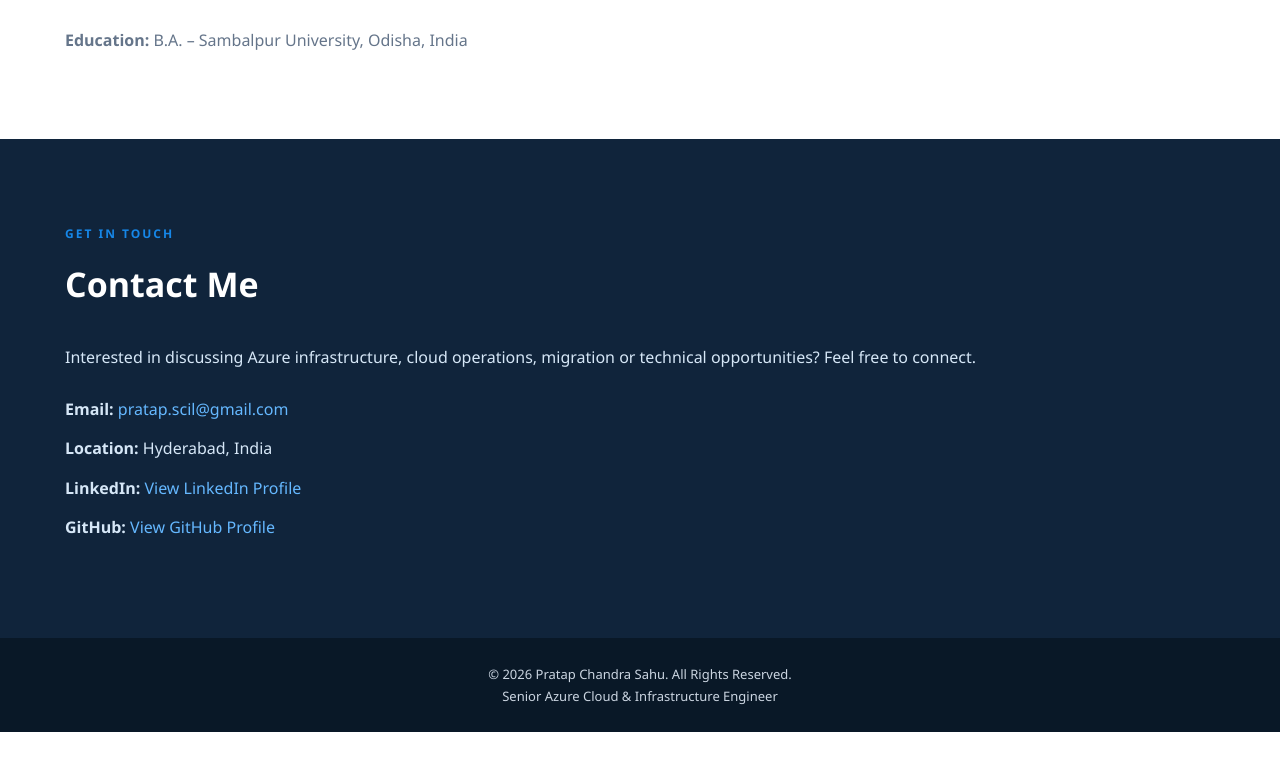
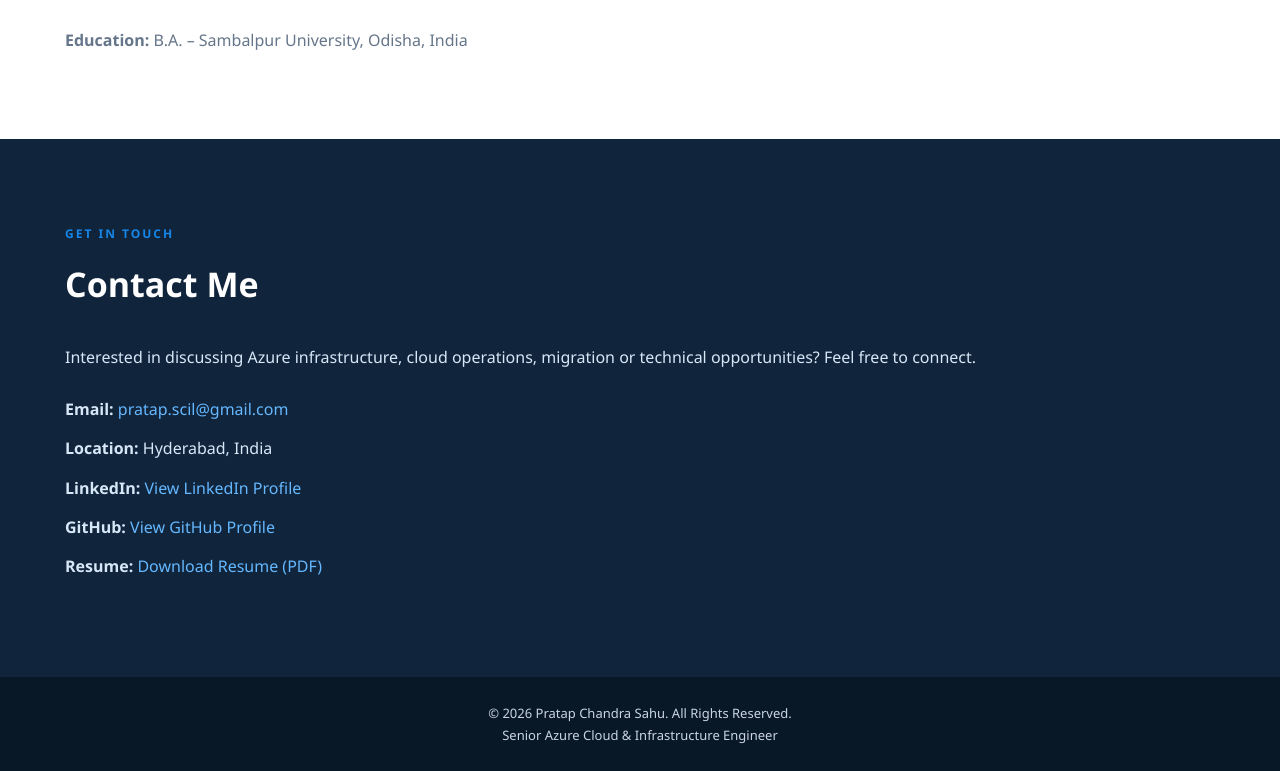
Before and after one commit to pratapscilgit/Pratap_Sahu.github.io, a plain HTML site: page index.html in a window 1280 px wide. Shown: the part 4319-5090 px from the top of the page. Before the commit the page ends 5051 px from the top, so only its background shows below. Drawn offline with Linux system fonts and the light colour scheme.

Commit message:
updated index.html for download resume section

```diff
--- a/index.html
+++ b/index.html
@@ -441,6 +441,14 @@
                 </a>
             </p>
 
+            <p>
+                <strong>Resume:</strong>
+                <a href="assets/documents/Pratap_Chandra_Sahu_Resume_9_Public_Portfolio.pdf"
+                   download>
+                    Download Resume (PDF)
+                </a>
+            </p>
+
         </div>
 
     </div>
```
